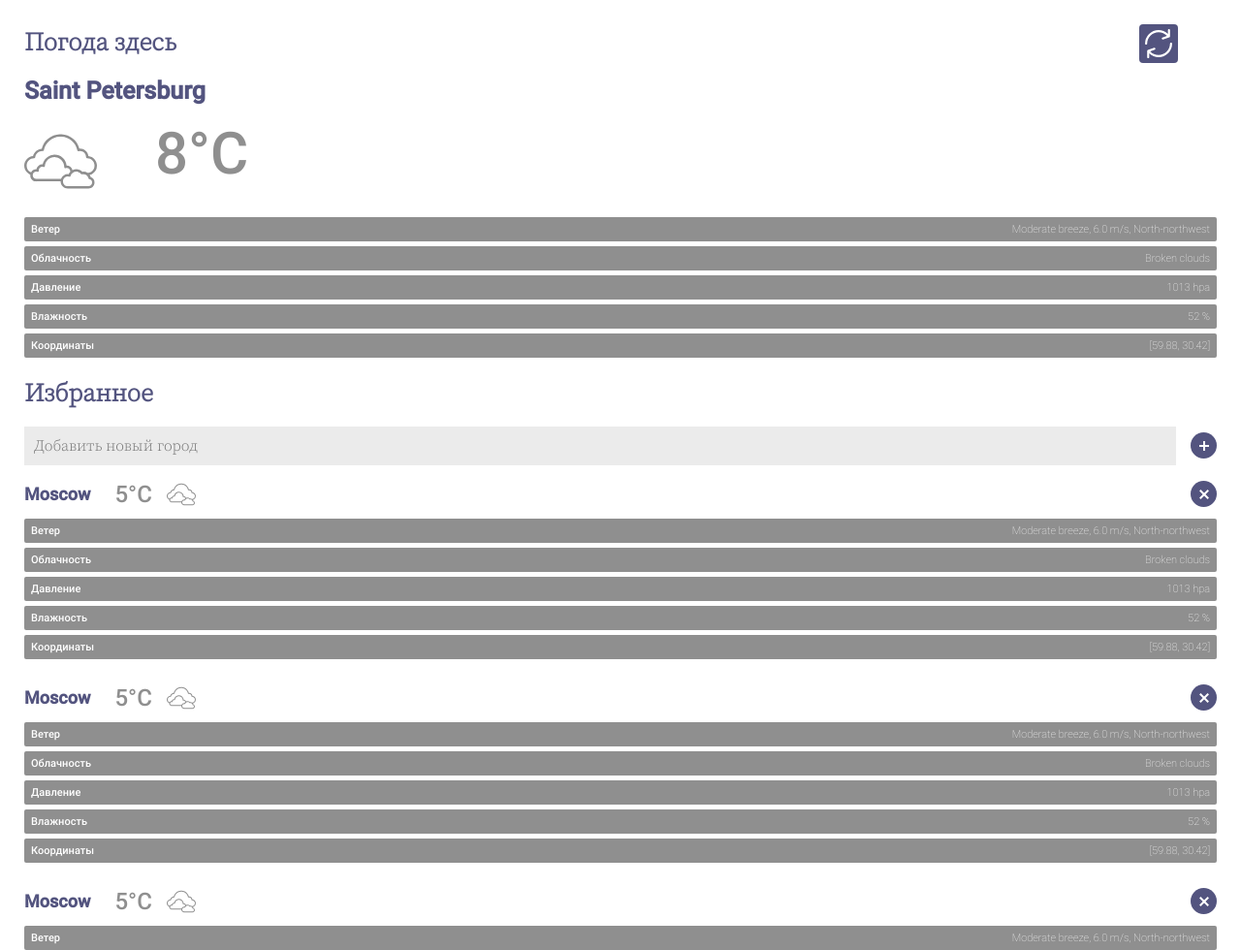
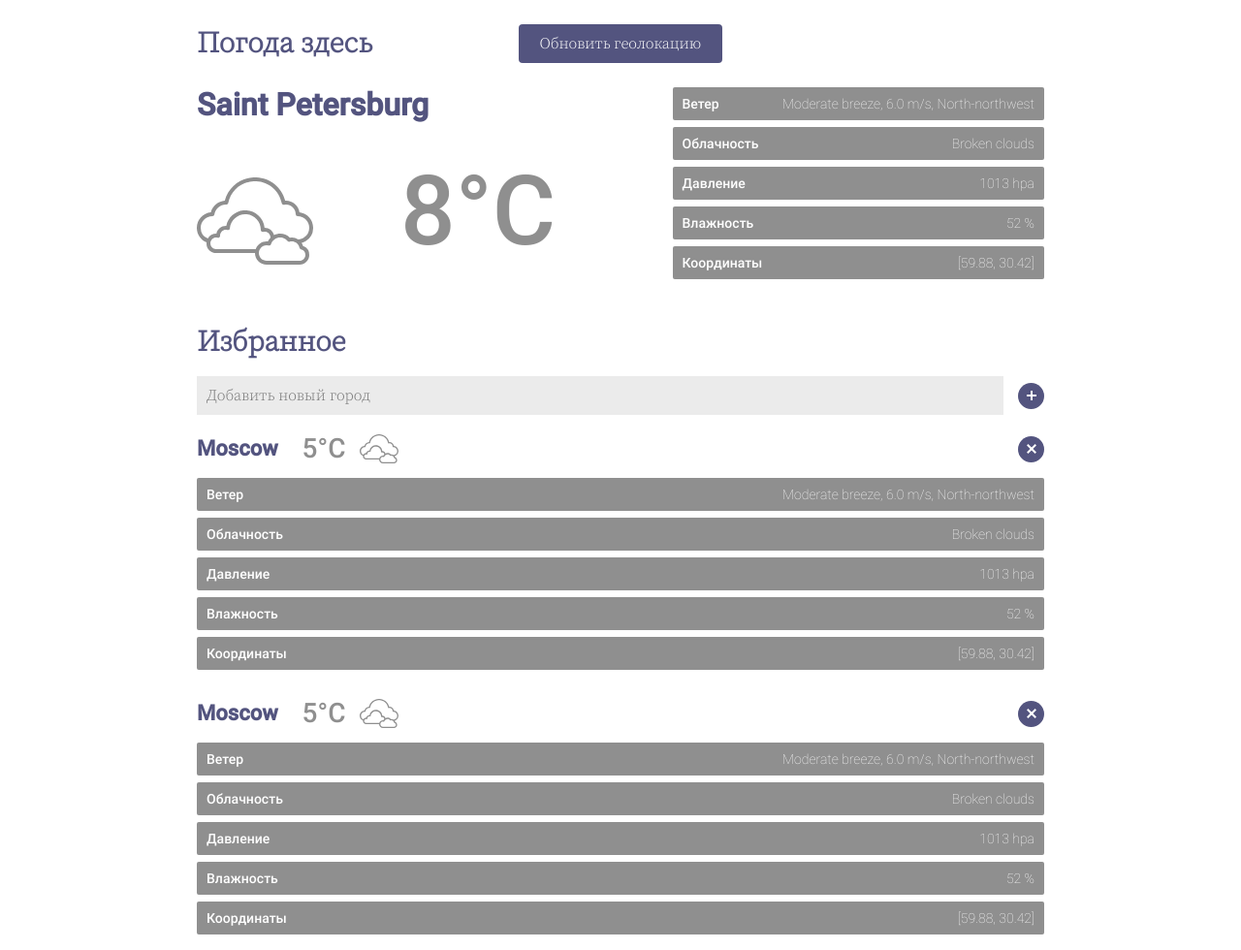
Before and after one commit to logist322/laba1, a plain HTML site: page index.html in a window 1280 px wide. Shown: the top 980 px of the page at 97% size. Drawn offline with Linux system fonts and the light colour scheme.

Commit message:
"local" block desktop version

```diff
--- a/css/components/favorite-item.css
+++ b/css/components/favorite-item.css
@@ -63,3 +63,18 @@
   transform: translate(-50%, -50%) rotate(45deg);
   transform-origin: center;
 }
+
+@media (min-width: 426px) {
+  .favorite-item__city {
+    font-size: 22px;
+  }
+
+  .favorite-item__degrees {
+    font-size: 28px;
+  }
+
+  .favorite-item__icon {
+    width: 40px;
+    height: 40px;
+  }
+}
--- a/css/components/favorites.css
+++ b/css/components/favorites.css
@@ -69,3 +69,9 @@
 .favorites__item {
   margin-bottom: 25px;
 }
+
+@media (min-width: 426px) {
+  .favorites__heading {
+    font-size: 30px;
+  }
+}
--- a/css/components/local-weather.css
+++ b/css/components/local-weather.css
@@ -24,3 +24,51 @@
   color: var(--secondary-color);
   line-height: 1;
 }
+
+@media (min-width: 426px) {
+  .local-weather__city {
+    font-size: 28px;
+  }
+
+  .local-weather__degrees {
+    font-size: 70px;
+  }
+}
+
+@media (min-width: 924px) {
+  .local-weather {
+    display: grid;
+    grid-template-columns: auto auto;
+    column-gap: 75px;
+
+    margin-bottom: 50px;
+  }
+
+  .local-weather__general {
+    display: flex;
+    flex-direction: column;
+    justify-content: space-between;
+  }
+
+  .local-weather__short-info {
+    display: flex;
+
+    margin-bottom: 0;
+  }
+
+  .local-weather__city {
+    font-size: 32px;
+    margin-bottom: 30px;
+  }
+
+  .local-weather__icon {
+    width: 120px;
+    height: 120px;
+    margin-right: 90px;
+  }
+
+  .local-weather__degrees {
+    font-size: 100px;
+    line-height: 1;
+  }
+}
--- a/css/components/local.css
+++ b/css/components/local.css
@@ -1,3 +1,9 @@
 .local__refresh {
   margin-bottom: 15px;
 }
+
+@media (min-width: 924px) {
+  .local__refresh {
+    margin-bottom: 25px;
+  }
+}
--- a/css/components/refresh.css
+++ b/css/components/refresh.css
@@ -30,3 +30,39 @@
 .refresh__button-text {
   font-size: 0;
 }
+
+@media (min-width: 426px) {
+  .refresh__heading {
+    font-size: 30px;
+  }
+}
+
+@media (min-width: 520px) {
+  .refresh__button {
+    width: 210px;
+    background-image: none;
+    margin-right: 0;
+  }
+
+  .refresh__button-text {
+    font-family: "SourceSerifPro-Light", "Arial", serif;
+    font-size: 14px;
+    color: var(--light-color);
+  }
+}
+
+@media (min-width: 924px) {
+  .refresh {
+    display: grid;
+    grid-template-columns: 33.33% 33.33% 33.33%;
+    gap: auto;
+  }
+
+  .refresh__button {
+    margin: 0 auto;
+  }
+
+  .refresh__button-text {
+    font-size: 16px;
+  }
+}
--- a/css/components/weather-details.css
+++ b/css/components/weather-details.css
@@ -6,20 +6,31 @@
   justify-content: space-between;
   align-items: flex-start;
 
+  font-size: 11px;
+
   background-color: var(--secondary-color);
   color: var(--light-color);
 }
 
+.weather-details__item:last-child {
+  margin-bottom: 0;
+}
+
 .weather-details__property {
   font-family: "Roboto-Medium", "Arial", sans-serif;
-  font-size: 11px;
   line-height: 1;
-
   margin-right: 20px;
 }
 
 .weather-details__value {
   font-family: "Roboto-Thin", "Arial", sans-serif;
-  font-size: 11px;
   line-height: 1;
 }
+
+@media (min-width: 426px) {
+  .weather-details__item {
+    padding: 10px;
+    margin-bottom: 7px;
+    font-size: 14px;
+  }
+}
--- a/css/global.css
+++ b/css/global.css
@@ -16,3 +16,11 @@
 .container {
   margin: 25px;
 }
+
+@media (min-width: 924px) {
+  .container {
+    padding: 25px;
+    margin: 0 auto;
+    width: 924px;
+  }
+}
```
